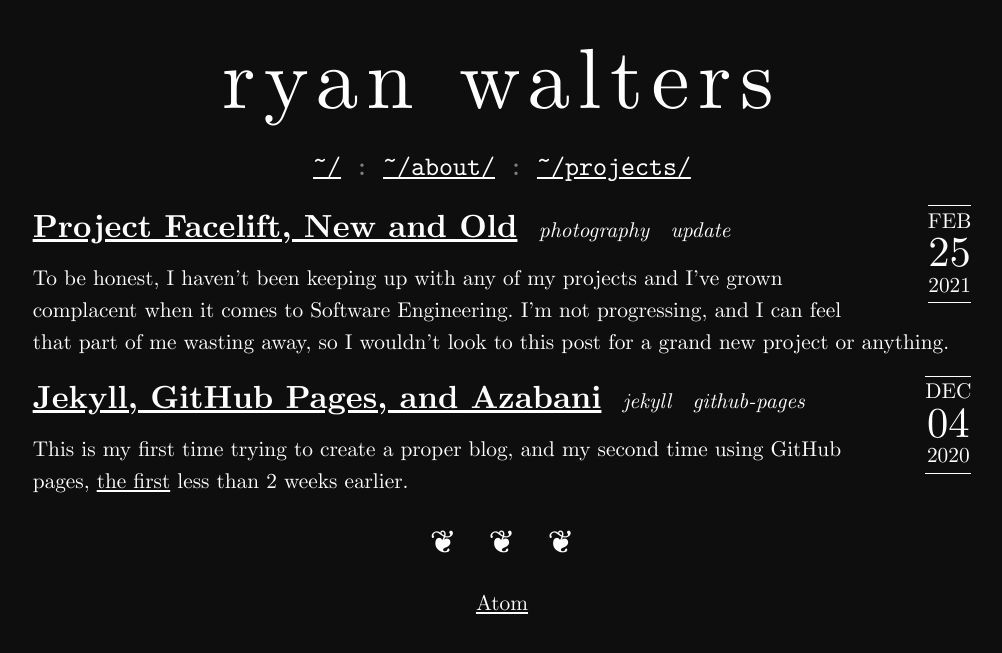
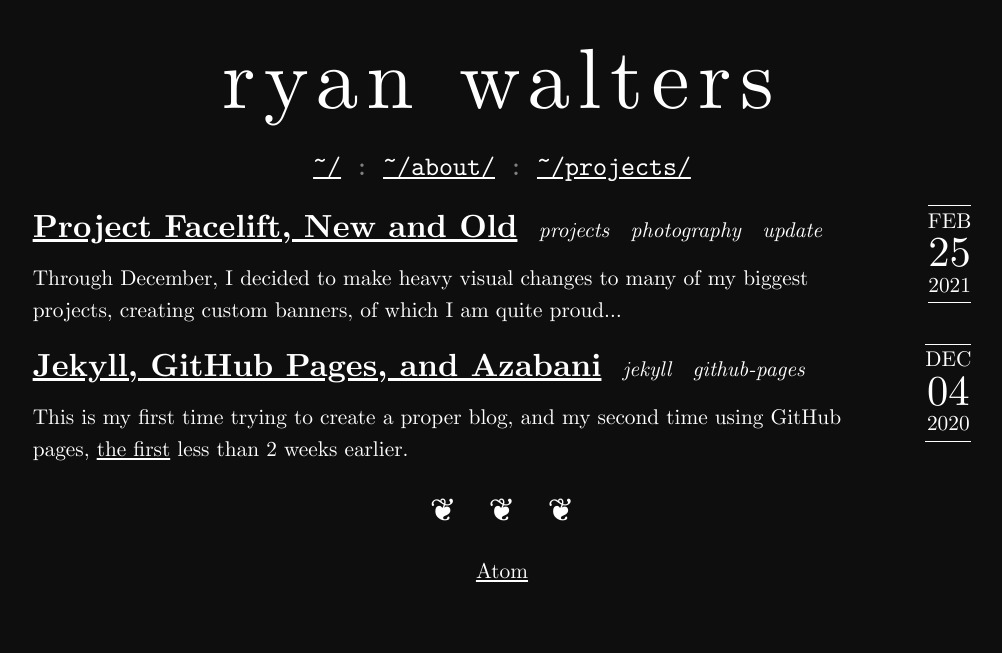
Before and after one commit to Xevion/v2.xevion.dev, a Jekyll site: the page built from index.html, in a window 1280 px wide. Shown: the top 653 px of the page, without its empty margins (138-1140 px from the left). Built offline with Jekyll 4.4.1, drawn with Linux system fonts in a browser that asks for light colours.

Commit message:
Fix Atom feed link, change URL style, be less honest
- And by "be less honest", I mean, don't say that I suck at anything on the front page of my website.

```diff
--- a/_config.yml
+++ b/_config.yml
@@ -4,6 +4,7 @@ baseurl: "" # the subpath of your site, e.g. /blog
 url: "https://xevion.dev" # the base hostname & protocol for your site, e.g. http://example.com
 github: xevion
 highlighter: rouge
+permalink: pretty
 plugins:
   - jekyll-feed
 exclude:
--- a/_layouts/default.html
+++ b/_layouts/default.html
@@ -19,7 +19,7 @@ layout: compress
     <link rel="preload" as="font" crossorigin href="/assets/fonts/-cmunrm.woff2">
     <link rel="preload" as="font" crossorigin href="/assets/fonts/-cmuntt.woff2">
     <link rel="preload" as="font" crossorigin href="/assets/fonts/-cmunti.woff2">
-    <link rel="alternate" type="application/atom+xml" href="/feed/tag/home.xml">
+    <link rel="alternate" type="application/atom+xml" href="/feed.xml">
     {% if page.date -%}
     <meta property="og:type" content="website">
     <meta property="og:url" content="{{ page.url | absolute_url }}">
--- a/_layouts/posts.html
+++ b/_layouts/posts.html
@@ -33,4 +33,4 @@ layout: default
 
 <hr>
 
-<p style="text-align: center;"><a href="/feed/tag/{{ page.tag }}.xml">Atom</a>
+<p style="text-align: center;"><a href="/feed.xml">Atom</a>
--- a/_posts/2021-02-25-project-facelift-new-and-old.md
+++ b/_posts/2021-02-25-project-facelift-new-and-old.md
@@ -2,11 +2,8 @@
 layout: default
 title:  Project Facelift, New and Old
 date:   2021-02-25 16:41:41 -0600
-tags: photography update
+tags:   projects photography update
 ---
-
-To be honest, I haven't been keeping up with any of my projects and I've grown complacent when it comes to Software Engineering. I'm not progressing,
-and I can feel that part of me wasting away, so I wouldn't look to this post for a grand new project or anything.
 
 Through December, I decided to make heavy visual changes to many of my biggest projects, creating custom banners, of which I am quite proud...
 
```
Also changed, not shown: assets/img/power-math-settings.png (added).
